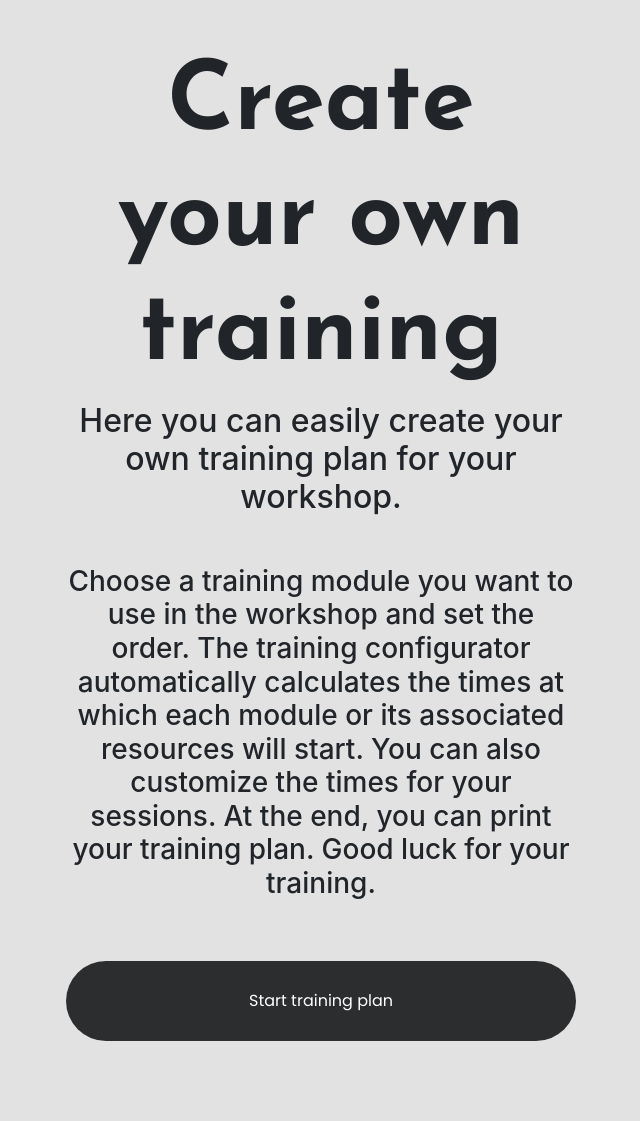
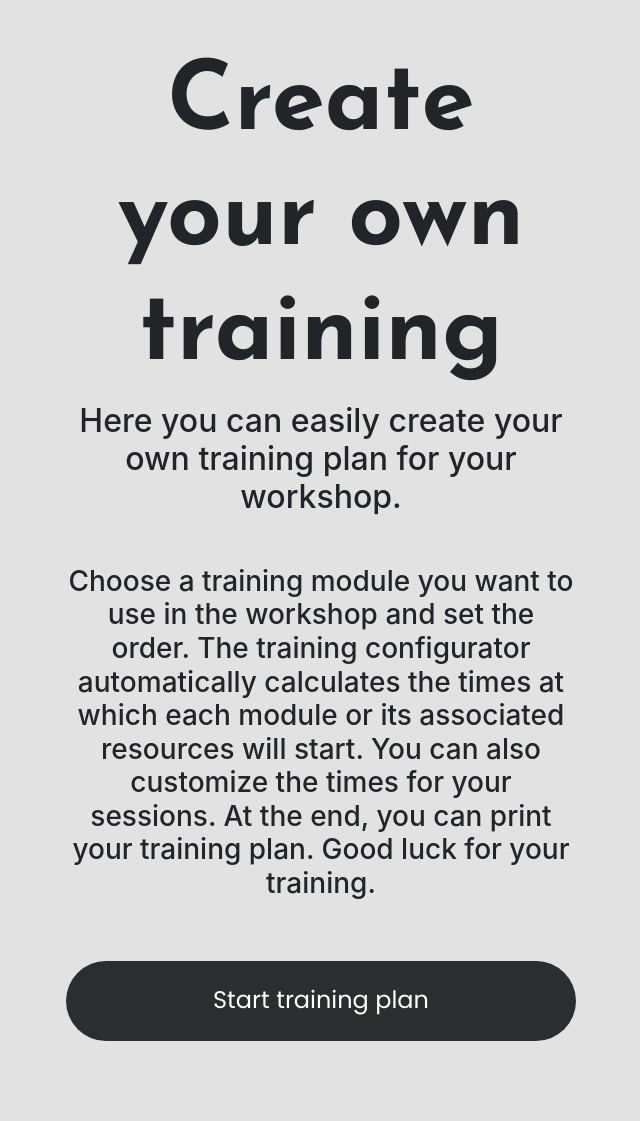
Before and after one commit to ASKtraining/Training, a Jekyll site: the page built from index.html, in a window 1280 px wide. Shown: the whole page, without its empty margins (319-959 px from the left). Built offline with Jekyll 4.4.1, drawn with Linux system fonts in a browser that asks for light colours.

Commit message:
made the font bigger in the progressbar button

```diff
--- a/_sass/_progressbar.sass
+++ b/_sass/_progressbar.sass
@@ -26,6 +26,7 @@ main.progressbar-button
         transform: translateY(-52%)
         left: 0
         right: 0
+        font-size: 150%
     .progress-bar
         position: absolute
         height: 10px
```
Also changed, not shown: assets/css/main.min.css, 1 other file.
